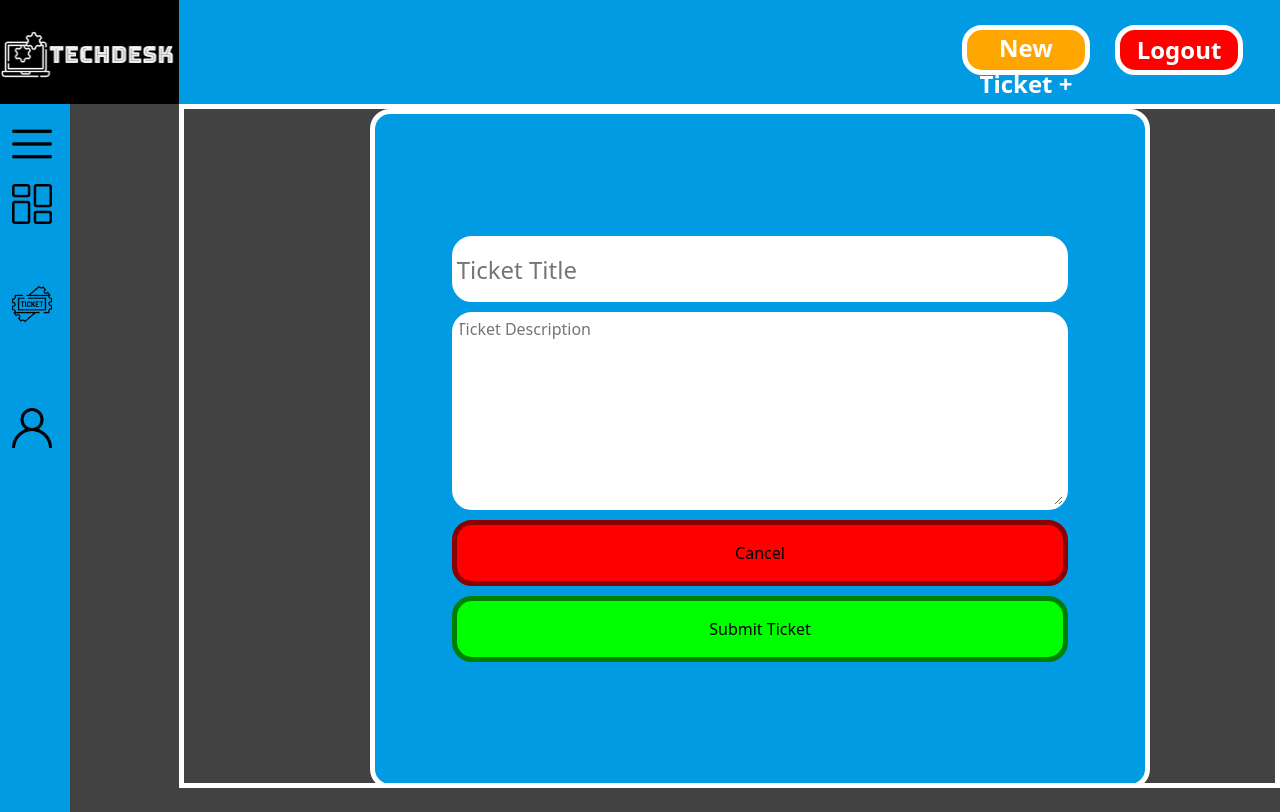
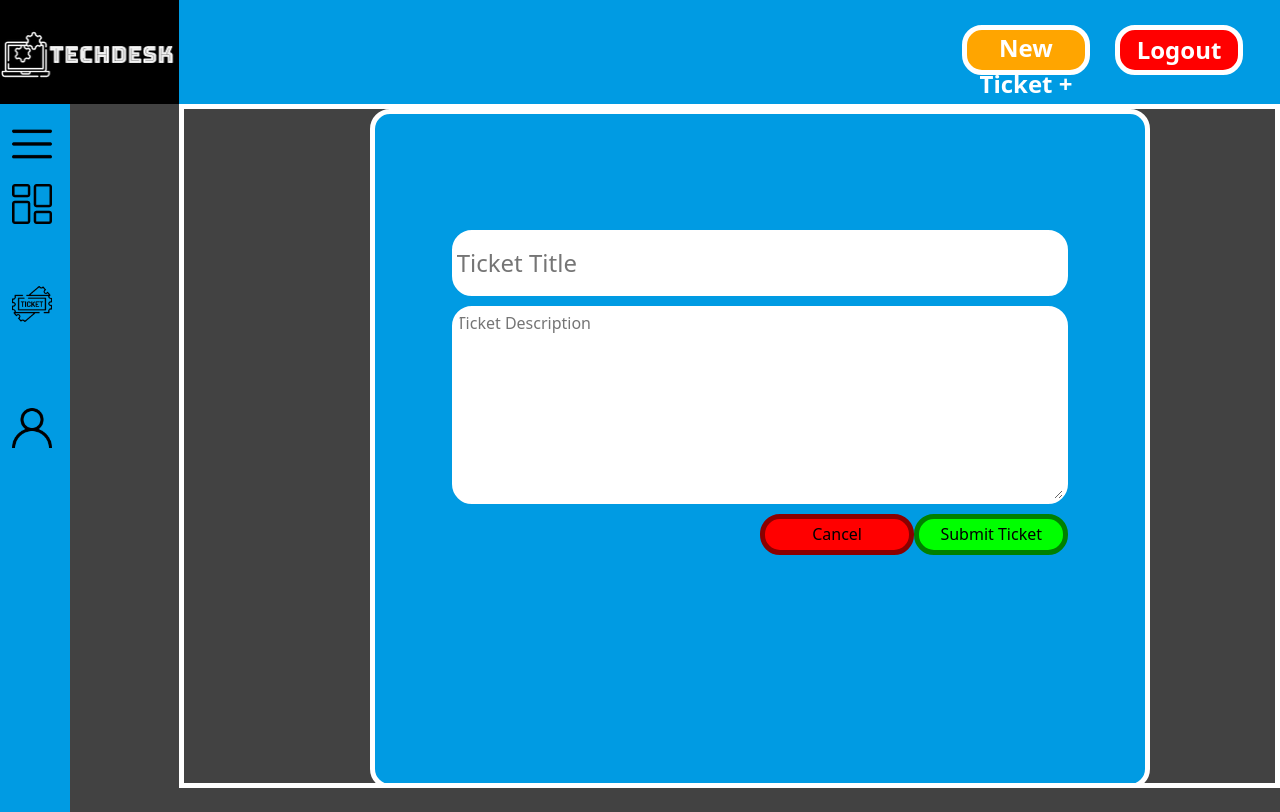
Before and after one commit to ManOfTheMask/TechDesk, a Flask app: page /ticketsubmission in a window 1280 px wide. Run offline with Flask 3, Linux system fonts and the light colour scheme.

Commit message:
Fixed the buttons on the ticket submission form

```diff
--- a/src/static/styles/style.css
+++ b/src/static/styles/style.css
@@ -178,8 +178,8 @@ body{
 
 #submitTicket{
     background-color: lime;
-    width: 80%;
-    height: 10%;
+    width: 25%;
+    height: 25%;
     border: 5px;
     border-style: solid;
     border-color: green;
@@ -189,8 +189,8 @@ body{
 
 #submitTicket:hover{
     background-color: green;
-    width: 80%;
-    height: 10%;
+    width: 25%;
+    height: 25%;
     border: 5px;
     border-style: solid;
     border-color: lime;
@@ -199,8 +199,8 @@ body{
 }
 
 #cancelTicket{
-    width: 80%;
-    height: 10%;
+    width: 25%;
+    height: 25%;
     border: 5px;
     border-style: solid;
     border-color: darkred;
@@ -211,11 +211,20 @@ body{
 
 #cancelTicket:hover{
     background-color: darkred;
-    width: 80%;
-    height: 10%;
+    width: 25%;
+    height: 25%;
     border: 5px;
     border-style: solid;
     border-color: red;
     border-radius: 20px;
     margin-bottom: 10px;
 }
+/*keep the buttons the same size but move them to the right side of the screen*/
+
+#button-group {
+  width: 80%;
+  height: 25%;
+  display: flex;
+  flex-direction: row;
+  justify-content: right;
+}
--- a/src/templates/ticketsubmission.html
+++ b/src/templates/ticketsubmission.html
@@ -4,7 +4,9 @@
 <div id="ticketSubmission">
 <input type="text" id="ticketTitle" placeholder="Ticket Title">
 <textarea id="ticketDescription" placeholder="Ticket Description"></textarea>
-<button id="cancelTicket">Cancel</button>
-<button id="submitTicket">Submit Ticket</button>
+    <div id="button-group">
+        <button id="cancelTicket">Cancel</button>
+        <button id="submitTicket">Submit Ticket</button>
+    </div>
 </div>
 {% endblock %}
```
